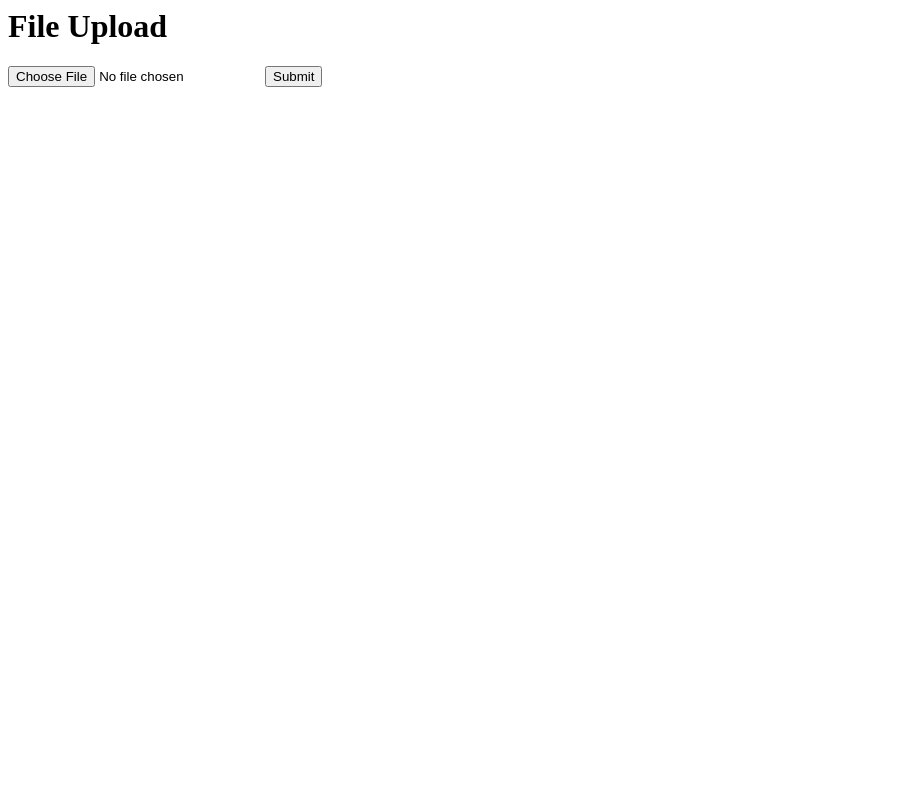
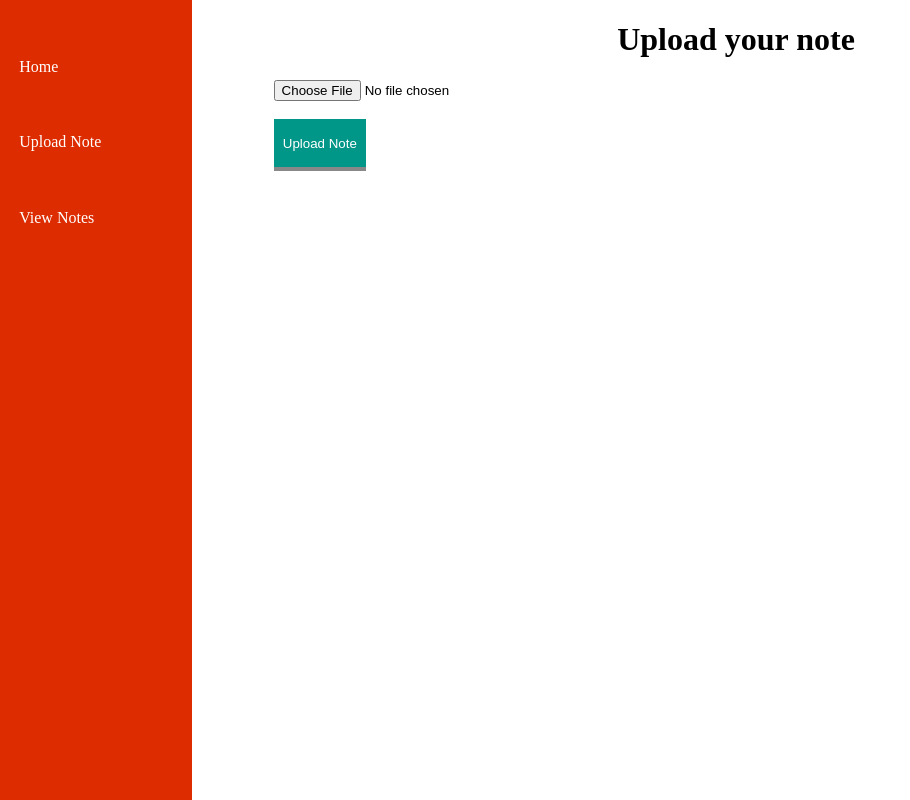
Before and after one commit to Ryan-Gouldsmith/MajorProject-MapMyNotes, a Flask app: page /upload in a window 1280 px wide. Shown: the whole page, without its empty margins (0-910 px from the left). Run offline with Flask 2, Linux system fonts and the light colour scheme.

Commit message:
Restructured the view templates, and added basic CSS

```diff
--- /dev/null
+++ b/src/MapMyNotesApplication/MapMyNotesApplication/static/stylesheet/base.css
@@ -0,0 +1,38 @@
+/* Ideas from Flexbox from https://davidwalsh.name/flexbox-column */
+
+html{
+  height:100%;
+  width:100%;
+}
+
+body{
+  margin: 0;
+  height:100%;
+  width:100%;
+  display: -ms-flex;
+	display: -webkit-flex;
+	display: flex;
+}
+nav {
+  width:15%;
+  height:100%;
+  background-color:#DD2C00;
+}
+main {
+  width:85%;
+  height:100%;
+}
+nav a {
+  width:90%;
+  display:inherit;
+  margin-top:30%;
+  margin-left:10%;
+  text-decoration: none;
+  color:white;
+}
+nav a:hover{
+  color:#B0BEC5;
+}
+.strapline{
+  text-align: center;
+}
--- /dev/null
+++ b/src/MapMyNotesApplication/MapMyNotesApplication/static/stylesheet/file_upload.css
@@ -0,0 +1,21 @@
+form {
+  margin-left: auto;
+  margin-right: auto;
+  height:60%;
+  width:inherit;
+}
+form .submit {
+  display:inherit;
+  margin-top:2%;
+  height:10%;
+  width:10%;
+  background-color: #009688;
+  color:white;
+  border:none;
+  /*http://www.w3schools.com/cssref/tryit.asp?filename=trycss3_box-shadow*/
+  box-shadow: 0px 4px 0px #888888;
+}
+form .submit:active{
+  /* Like the Gov UK website button click, make it look like we've clicked it */
+  box-shadow: 0px 0px 0px #888888;
+}
--- a/src/MapMyNotesApplication/MapMyNotesApplication/templates/file_upload/index.html
+++ b/src/MapMyNotesApplication/MapMyNotesApplication/templates/file_upload/index.html
@@ -1,12 +1,16 @@
-<html>
-  <head>
-    <title> Map My Notes </title>
-  </head>
-  <body>
-      <h1> File Upload </h1>
+{% extends "root.html" %}
+
+{% block head %}
+  {{super()}}
+  {# Template hierarchy and super and adding style sheets http://flask.pocoo.org/docs/0.10/patterns/templateinheritance/#}
+  <link href="{{ url_for('static', filename='stylesheet/file_upload.css')}}" rel="stylesheet" >
+
+{% endblock %}
+
+{% block content %}
+      <h1 class='strapline'> Upload your note </h1>
       <form enctype="multipart/form-data" method="post">
-        <input type="file" name="file" />
-        <input type="submit" />
+        <input type="file" name="file" class="file_upload" />
+        <input type="submit" class="submit" value="Upload Note"/>
       </form>
-  </body>
-</html>
+{% endblock %}
--- /dev/null
+++ b/src/MapMyNotesApplication/MapMyNotesApplication/templates/root.html
@@ -0,0 +1,17 @@
+<!DOCTYPE html>
+<html>
+  <head>
+    {% block head %}
+      <link href="{{url_for('static', filename='stylesheet/base.css')}}" rel="stylesheet" />
+      <title> Map My Notes </title>
+    {% endblock %}
+  </head>
+  <body>
+    <nav>
+      <a href="/"> Home </a>
+      <a href="/upload"> Upload Note </a>
+      <a href=""> View Notes </a>
+    </nav>
+    <main>{% block content%} {% endblock %} </main>
+  </body>
+</html>
```
Also changed, not shown: src/MapMyNotesApplication/MapMyNotesApplication/static/stylesheet/show_image.css (added, +7 -0 lines), src/MapMyNotesApplication/MapMyNotesApplication/templates/error/404.html (+4 -7 lines), src/MapMyNotesApplication/MapMyNotesApplication/templates/file_upload/show_image.html (+12 -10 lines), src/MapMyNotesApplication/MapMyNotesApplication/templates/homepage/index.html (+4 -7 lines), src/MapMyNotesApplication/MapMyNotesApplication/templates/show_image/index.html (deleted, +0 -9 lines), src/MapMyNotesApplication/MapMyNotesApplication/templates/show_note/index.html (+4 -7 lines), src/MapMyNotesApplication/MapMyNotesApplication/test.sqlite, 9 other files.
